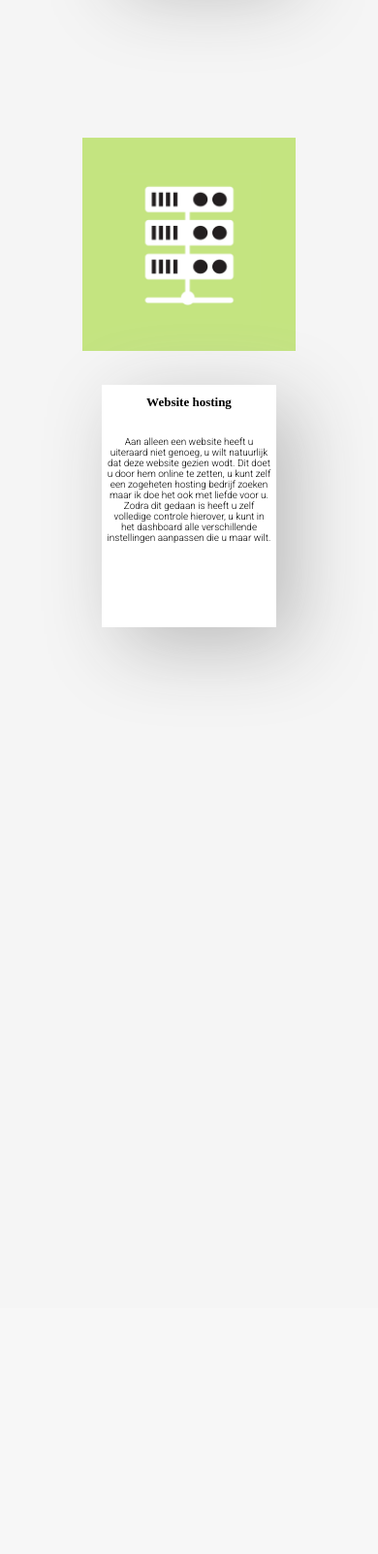
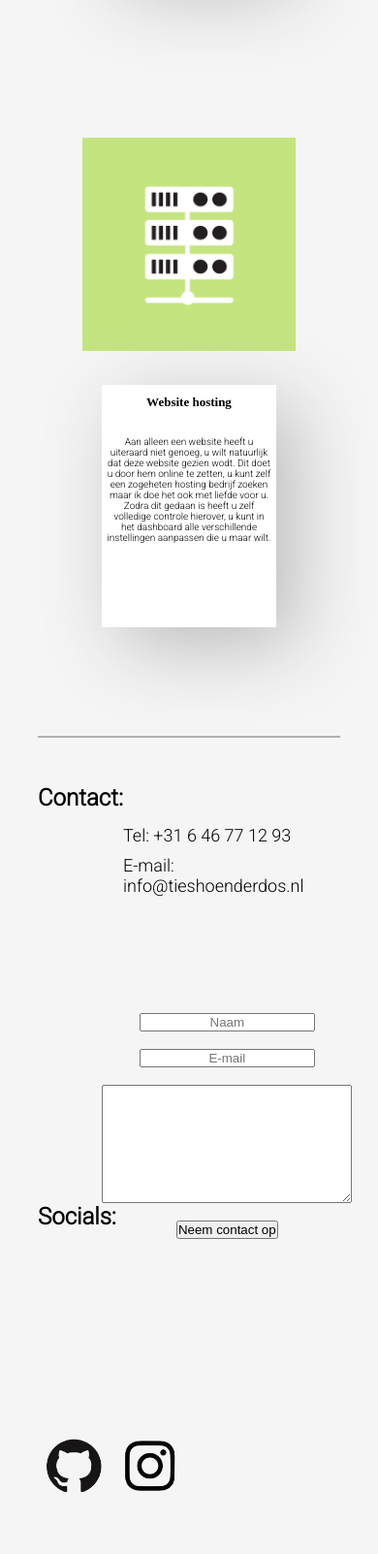
Before and after one commit to DesignerTies/eigen-website, a PHP site: page / in a window 390 px wide. Shown: the part 1689-3292 px from the top of the page at 97% size. Before the commit the page ends 2393 px from the top, so only its background shows below. Run offline with PHP 8.4, Linux system fonts and the light colour scheme; some web fonts are replaced.

Commit message:
home page is responsive

```diff
--- a/style.css
+++ b/style.css
@@ -697,7 +697,12 @@ footer {
   }
   .github-footer {
     margin-top: 73vh;
-    margin-right: 2vw;
+    left: 0vw;
+    margin-left: 0;
+  }
+  .insta-footer {
+    margin-top: 73vh;
+    left: 10vw;
   }
 
   /* .insta-footer {
@@ -718,6 +723,9 @@ footer {
 @media screen and (max-width: 520px) {
   #logo {
     width: 80%;
+  }
+  main h3 {
+    font-size: small;
   }
   #tekst-foto-services {
     height: 250px;
@@ -759,32 +767,17 @@ footer {
     height: 220px;
     left: 50%;
   }
+  footer {
+    height: 115vh;
+  }
   .footer-container {
-    top: 350%;
-  }
-  .footer-container,
-  footer {
-    height: 85vh;
-  }
-  .footer-container h2 {
-    margin-top: 1rem;
-  }
-  .footer-container ul {
-    padding-top: 1rem;
+    height: 100vh;
   }
   .form {
-    top: 65%;
-    margin-left: 50px;
+    margin-top: 2rem;
   }
-  #socials-tekst {
-    margin-top: 18rem;
-  }
+  .insta-footer,
   .github-footer {
-    top: 100%;
-    left: 7%;
-  }
-  .insta-footer {
-    top: 100%;
-    margin-left: 3rem !important;
+    margin-top: 85vh;
   }
 }
```
